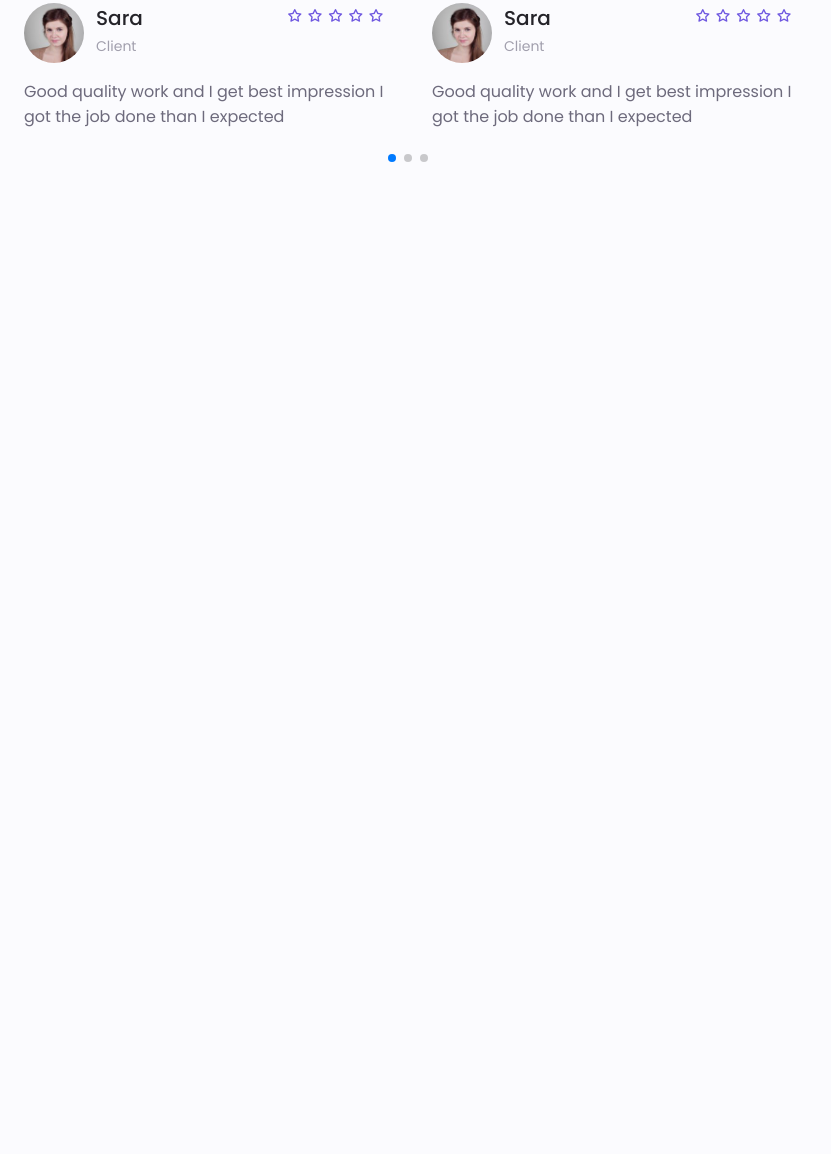
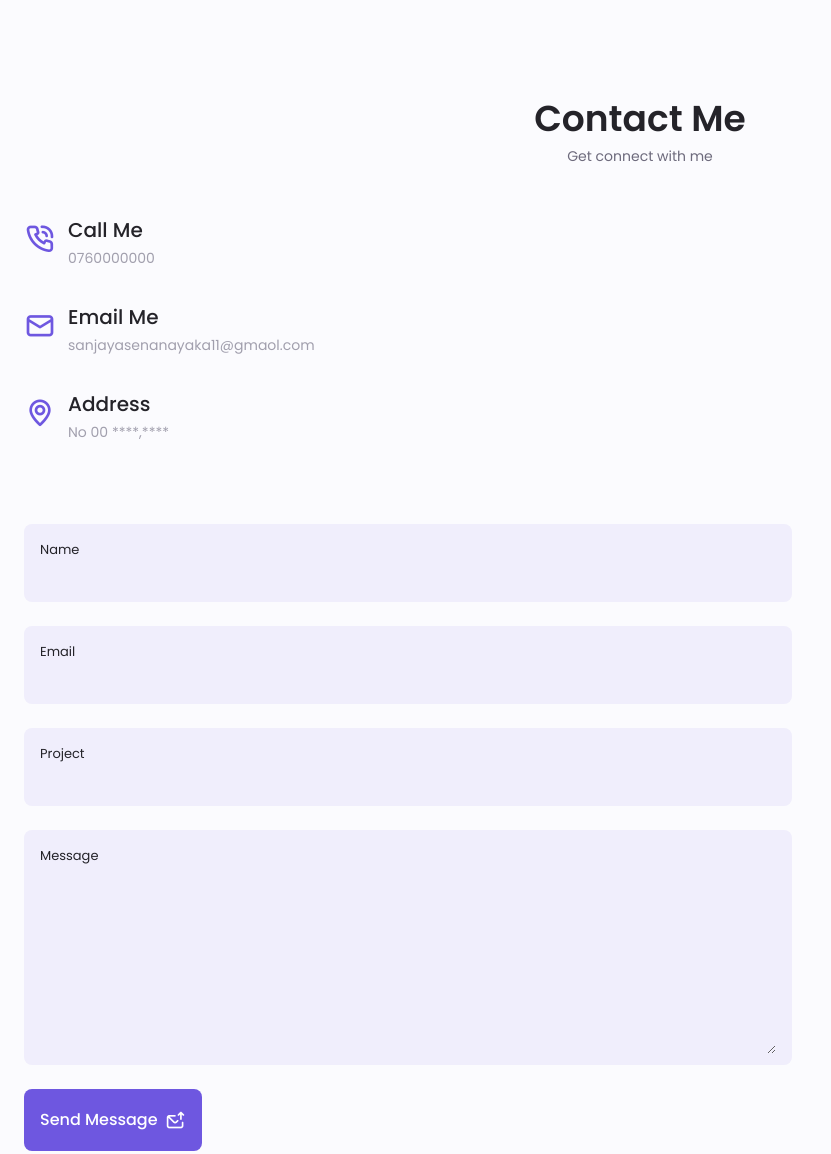
Before and after one commit to Hypertext-Assassin-RSS/MyPortfolio, a plain HTML site: page index.html in a window 1280 px wide. Shown: the part 3998-5152 px from the top of the page, without its empty margins (0-831 px from the left). Before the commit the page ends 4375 px from the top, so only its background shows below. Drawn offline with nearby package versions, Linux system fonts and the light colour scheme.

Commit message:
message and contact

```diff
--- a/assets/css/styles.css
+++ b/assets/css/styles.css
@@ -797,6 +797,54 @@ img {
 /*==================== CONTACT ME ====================*/
 
 
+.contact__container{
+    row-gap: 3rem;
+}
+
+.contact__information{
+    display: flex;
+    margin-bottom: var(--mb-2);
+}
+
+.contact__icon{
+    font-size: 2rem;
+    color: var(--first-color);
+    margin-right: var(--mb-0-75);
+}
+
+.contact__title{
+    font-size: var(--h3-font-size);
+    font-weight: var(--font-medium);
+}
+
+.contact__subtitle{
+    font-size: var(--small-font-size);
+    color: var(--text-color-light);
+}
+
+.contact__content{
+    background-color: var(--input-color);
+    border-radius: .5rem;
+    padding: .75rem 1rem .25rem;
+}
+
+.contact__label{
+    font-size: var(--smaller-font-size);
+    color: var(--title-color);
+}
+
+.contact__input{
+    width: 100%;
+    background-color: var(--input-color);
+    color: var(--text-color);
+    font-family: var(--body-font);
+    font-size: var(--normal-font-size);
+    border: none;
+    outline: none;
+    padding: .25rem .5rem .5rem 0;
+}
+
+
 /*==================== FOOTER ====================*/
 
 
--- a/index.html
+++ b/index.html
@@ -661,7 +661,7 @@
                             </a>
                         </div>
 
-                        <img src="assets/img/project.png" alt="" class="project__img">
+                        <img src="" alt="" class="project__img">
                     </div>
                 </div>
             </section>
@@ -762,9 +762,68 @@
 
             <!--==================== CONTACT ME ====================-->
             <section class="contact section" id="contact">
+                <h2 class="section__title">Contact Me</h2>
+                <span class="section__subtitle">Get connect with me</span>
 
+                <div class="contact__container container grid">
+                    <div>
+                        <div class="contact__information">
+                            <i class="uil uil-phone-volume contact__icon"></i>
 
+                            <div>
+                                <h3 class="contact__title">Call Me</h3>
+                                <span class="contact__subtitle">0760000000</span>
+                            </div>
+                        </div>
 
+                        <div class="contact__information">
+                            <i class="uil uil-envelope-alt contact__icon"></i>
+
+                            <div>
+                                <h3 class="contact__title">Email Me</h3>
+                                <span class="contact__subtitle">sanjayasenanayaka11@gmaol.com</span>
+                            </div>
+                        </div>
+
+                        <div class="contact__information">
+                            <i class="uil uil-map-marker contact__icon"></i>
+
+                            <div>
+                                <h3 class="contact__title">Address</h3>
+                                <span class="contact__subtitle">No 00 ****,****</span>
+                            </div>
+                        </div>
+                    </div>
+
+                    <form action="" class="contact__form grid">
+                        <div class="contact__inputs grid">
+                            <div class="contact__content">
+                                <label for="" class="contact__label">Name</label>
+                                <input type="text" class="contact__input">
+                            </div>
+                        </div>
+                            <div class="contact__content">
+                                <label for="" class="contact__label">Email</label>
+                                <input type="email" class="contact__input">
+                            </div>
+
+                            <div class="contact__content">
+                                <label for="" class="contact__label">Project</label>
+                                <input type="text" class="contact__input">
+                            </div>
+
+                            <div class="contact__content">
+                                <label for="" class="contact__label">Message</label>
+                                <textarea name="" id="" cols="0" rows="7" class="contact__input"></textarea>
+                            </div>
+                        <div>
+                            <a href="#" class="button button--flex">
+                                Send Message
+                                <i class="uil uil-envelope-upload button__icon"></i>
+                            </a>
+                        </div>
+                    </form>
+                </div>
             </section>
         </main>
 
```
